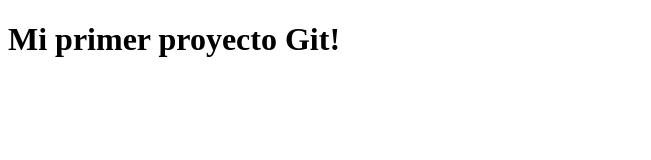
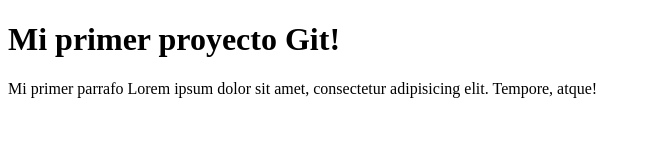
Before and after one commit to guidop85/git, a plain HTML site: page index.html in a window 1280 px wide. Shown: the whole page, without its empty margins (0-651 px from the left). Drawn offline with Linux system fonts and the light colour scheme.

Commit message:
Creado el parrafo

```diff
--- a/index.html
+++ b/index.html
@@ -6,5 +6,7 @@
 </head>
 <body>
 	<h1>Mi primer proyecto Git!</h1>
+	<p>Mi primer parrafo
+		Lorem ipsum dolor sit amet, consectetur adipisicing elit. Tempore, atque!</p>
 </body>
 </html>
```
